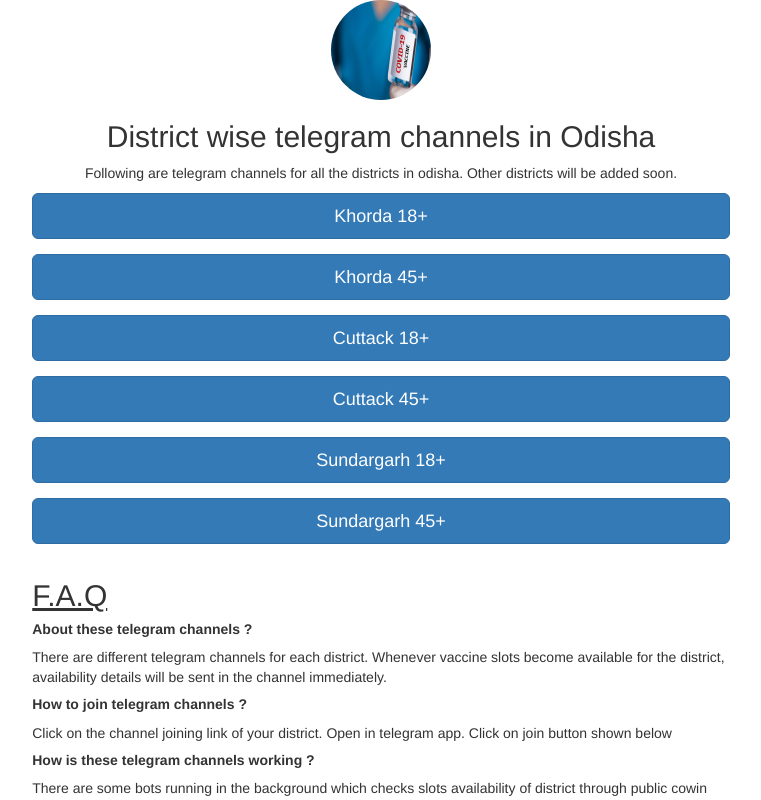
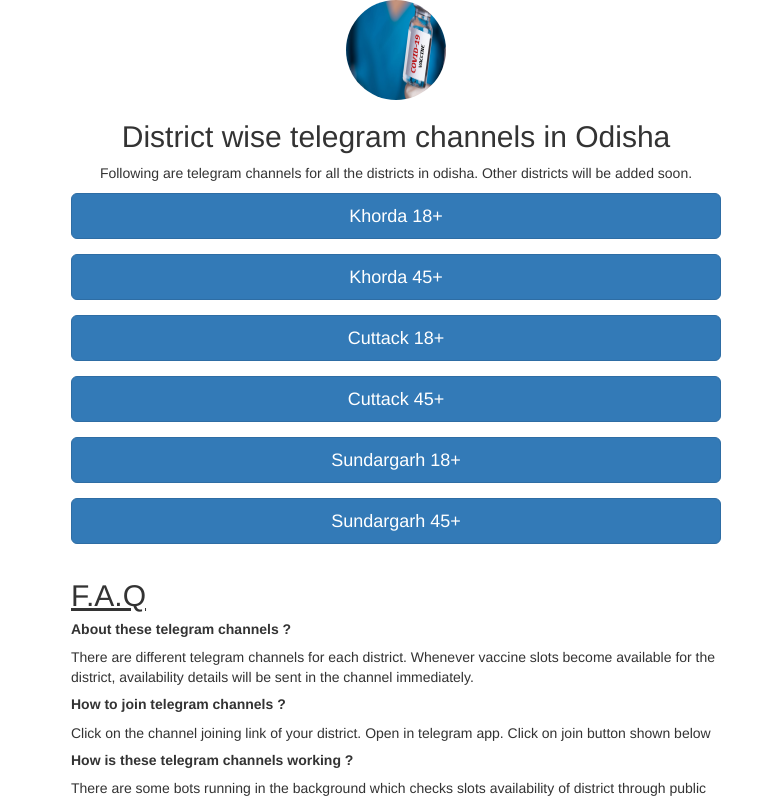
Before and after one commit to dassubhasish96/odisha-vaccine-alerts, a React (Create React App) app: page / in a window 1280 px wide. Shown: the top 800 px of the page, without its empty margins (259-1020 px from the left). Built offline with nearby package versions, Linux system fonts and the light colour scheme.

Commit message:
updated css

```diff
--- a/src/App.css
+++ b/src/App.css
@@ -42,5 +42,6 @@
 }
 
 .container{
-  max-width: 75%;
+  width: 90%;
+  max-width: 650px;
 }
```
